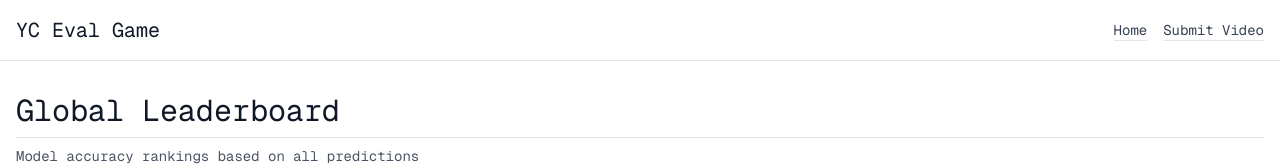
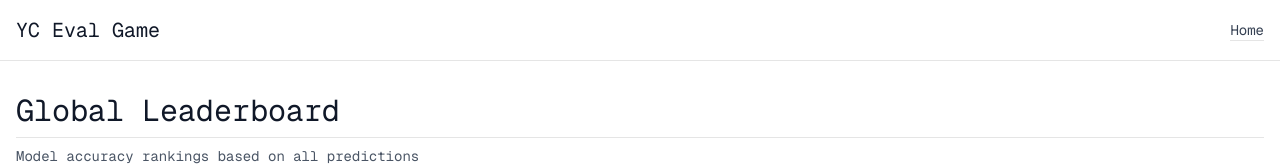
Before and after one commit to oliulv/yc-eval-game, a Next.js app: page /leaderboard in a window 1280 px wide. Shown: the top 166 px of the page. Built offline with nearby package versions, Linux system fonts and the light colour scheme; no server answers; the database is empty.

Commit message:
Remove submit video link from subdomains too

```diff
--- a/app/leaderboard/page.tsx
+++ b/app/leaderboard/page.tsx
@@ -16,12 +16,6 @@
                 className="text-sm font-mono text-gray-700 hover:text-gray-900 border-b border-transparent hover:border-gray-300"
               >
                 Home
-              </Link>
-              <Link
-                href="/submit"
-                className="text-sm font-mono text-gray-700 hover:text-gray-900 border-b border-transparent hover:border-gray-300"
-              >
-                Submit Video
               </Link>
             </div>
           </div>
```
